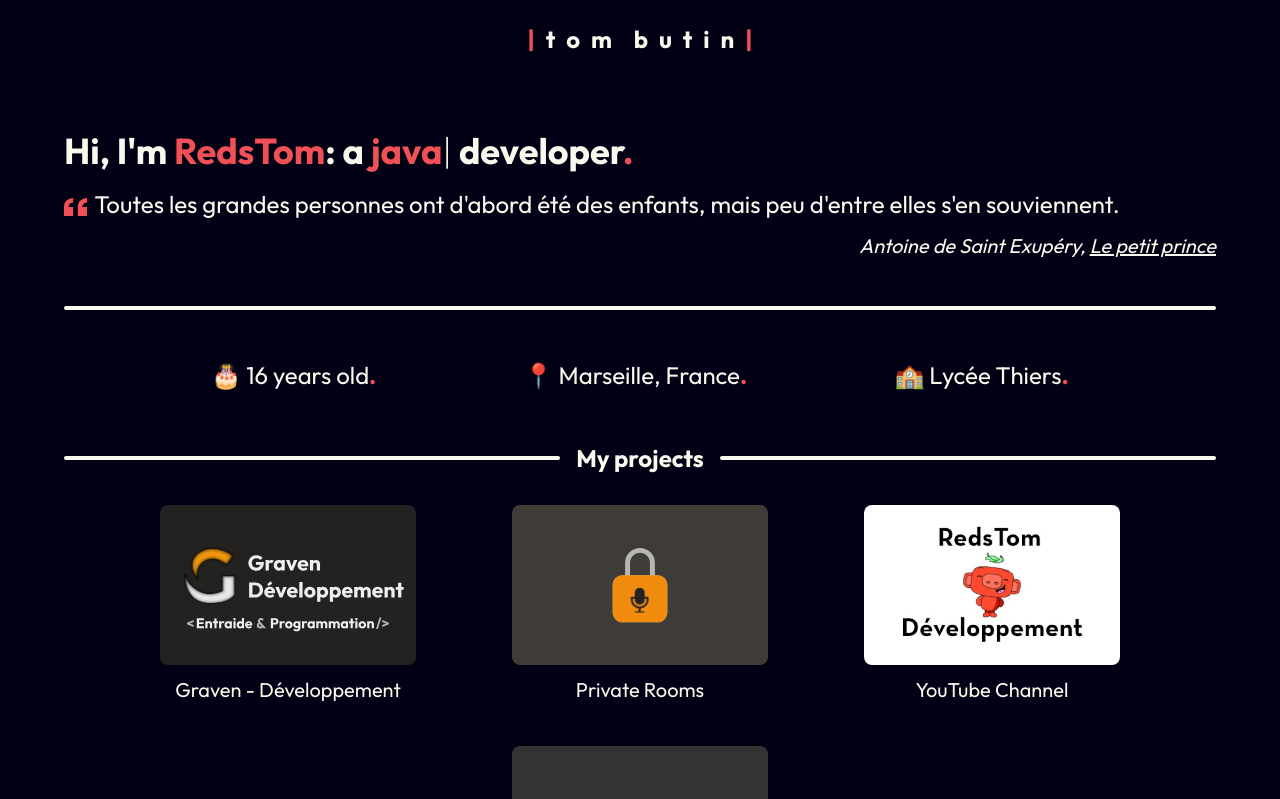
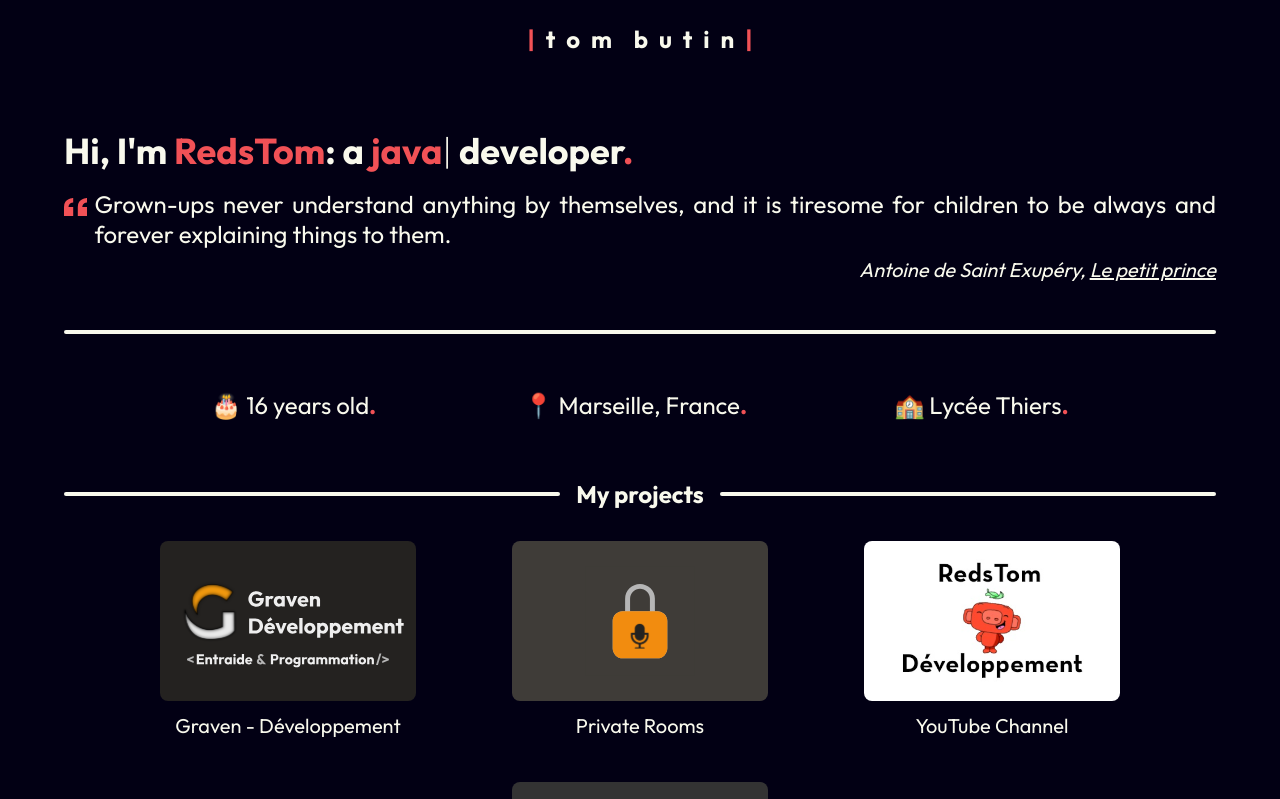
Before and after one commit to RedsTom/PersonalWebsite, a Vue app: page / in a window 1280 px wide. Shown: the top 799 px of the page. Built offline with nearby package versions, Linux system fonts and the light colour scheme.

Commit message:
Changed the quote to english to match the whole website language

```diff
--- a/src/components/sections/Landing.vue
+++ b/src/components/sections/Landing.vue
@@ -18,7 +18,7 @@
       <div class="quote-container">
         <p class="quote">
           <img draggable="false" alt="quote" src="../../assets/quote.svg" height="36" />
-          Toutes les grandes personnes ont d'abord été des enfants, mais peu d'entre elles s'en souviennent.
+          Grown-ups never understand anything by themselves, and it is tiresome for children to be always and forever explaining things to them.
         </p>
         <span class="author">Antoine de Saint Exupéry, <u>Le petit prince</u></span>
       </div>
```
